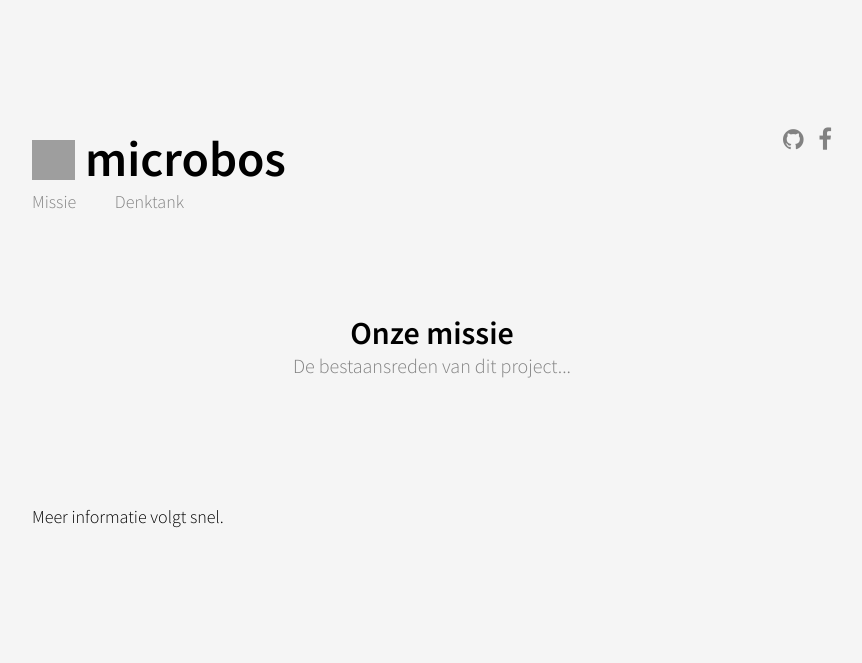
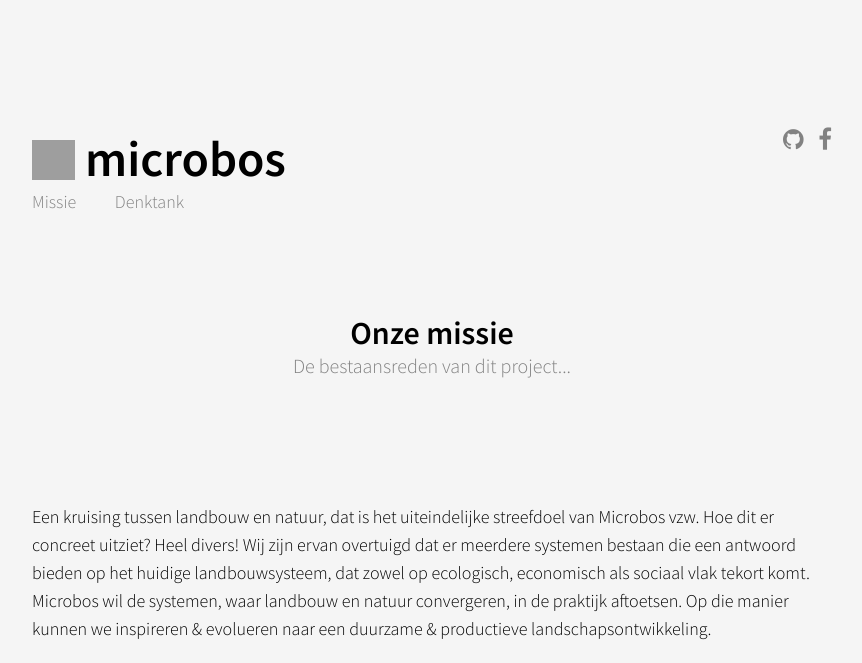
Before and after one commit to SimonBoury/microbos, a Jekyll site: the page built from missie.md, in a window 1280 px wide. Shown: the top 663 px of the page, without its empty margins (208-1070 px from the left). Built offline with Jekyll 4.4.1, drawn with Linux system fonts in a browser that asks for light colours; some of the changed text lies outside the part shown; grey boxes are pictures that could not be loaded.

Commit message:
Update missie.md

```diff
--- a/missie.md
+++ b/missie.md
@@ -5,4 +5,8 @@ subtitle: De bestaansreden van dit project...
 permalink: /missie/
 ---
 
-Meer informatie volgt snel.
+Een kruising tussen landbouw en natuur, dat is het uiteindelijke streefdoel van Microbos vzw. Hoe dit er concreet uitziet? Heel divers! Wij zijn ervan overtuigd dat er meerdere systemen bestaan die een antwoord bieden op het huidige landbouwsysteem, dat zowel op ecologisch, economisch als sociaal vlak tekort komt. Microbos wil de systemen, waar landbouw en natuur convergeren, in de praktijk aftoetsen. Op die manier kunnen we inspireren & evolueren naar een duurzame & productieve landschapsontwikkeling.
+
+![microbos drieluik](https://user-images.githubusercontent.com/15105131/31287227-7a3c0f48-aab8-11e7-9699-1f3d93528c08.png)
+
+Om dit te realiseren zal Microbos actief zijn op drie domeinen.
```
